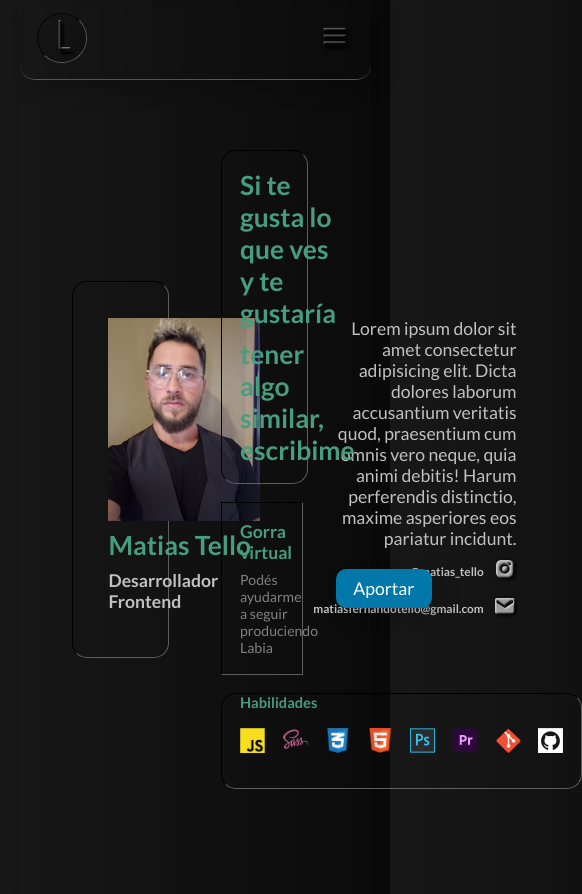
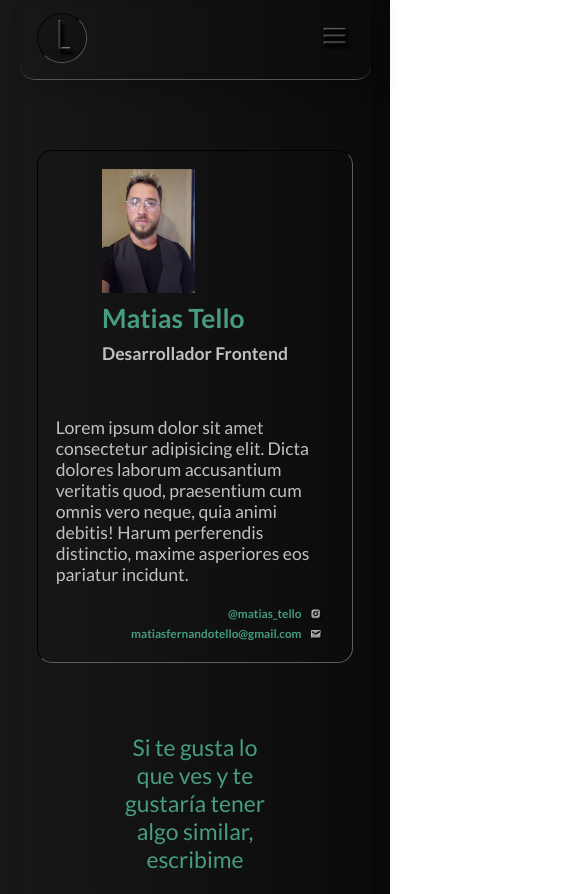
Before and after one commit to MatiasTello87/Labia, a website: page public/pages/yo.html in a window 390 px wide. Shown: the top 894 px of the page, 582 px wide, since content can reach past the window. Drawn offline with Linux system fonts and the light colour scheme.

Commit message:
response yo

```diff
--- a/public/pages/yo.html
+++ b/public/pages/yo.html
@@ -45,8 +45,7 @@
 
             <div class="contacto_yo">
                 <div class="invitacion">
-                    <h2>Si te gusta lo que ves y te gustaría</h2>
-                    <h2>tener algo similar, escribime</h2>
+                    <p>Si te gusta lo que ves y te gustaría tener algo similar, escribime</p>
                 </div>
 
             </div>
--- a/sass/_footer.scss
+++ b/sass/_footer.scss
@@ -6,7 +6,6 @@
     justify-content: space-between;
     align-items: start;
     justify-items: center;
-    margin-top: 7em;
     padding: 1em;
     color: $orange;
     @include border();
--- a/sass/_mixins.scss
+++ b/sass/_mixins.scss
@@ -53,13 +53,14 @@
 
 // boton mp
 @mixin btn_mp(){
-        padding: .5em 1em;
-        background-color: #0277a9;
+        padding: .3em .7em;
+        background-color: #2b89b1;
         border-radius: 10px;
         box-shadow: $shadow;
         font-size: 1em;
+        font-weight: 600;
         text-decoration: none;
-        color: white;
+        color: $white;
         &:hover{
             background-color: #009ee3;;
         }
--- a/sass/mediaqueries.scss
+++ b/sass/mediaqueries.scss
@@ -12,6 +12,34 @@
 
         .contacto_index{
             width: 70%;
+        }
+        .yo_section{
+            display: flex;
+            flex-direction: column;
+            align-items: center;
+            justify-content: space-evenly;
+            gap: 3em;
+            .img_yo{
+                width: 80%;
+                flex-direction: column;
+                align-items: center;
+                img{
+                    width: 50%;
+                }
+                div{
+                    p{
+                        text-align: start;
+                    }
+                }
+            }
+            .contacto_yo{
+                width: 60%;
+                border: none;
+                text-align: center;
+            }
+            .colaboracion{
+                width: 50%;
+            }
         }
     }
 }
@@ -85,6 +113,12 @@
                 }
             }
 
+        }
+        // page yo
+        .yo_section{
+            .colaboracion{
+                width: 90%;
+            }
         }
 
         // pag talleres
@@ -201,6 +235,19 @@
                 margin-bottom: 3em;
             }
         }
+        // page yo
+        .yo_section{
+            padding: 1em;
+            .img_yo{
+                width: 100%;
+                padding: 1em;
+
+            }
+        }
+        .iconos_skills{
+            width: 70%;
+            flex-wrap: wrap;
+        }
 
 
         // taller
--- a/sass/yo/yo.scss
+++ b/sass/yo/yo.scss
@@ -3,7 +3,7 @@
     grid-template-columns: repeat(4, 1fr);
     grid-auto-rows: minmax(200px);
     row-gap: 1em;
-    column-gap: 3em;
+    column-gap: 2em;
     padding: 1em 3em;
     align-items: center;
     .img_yo{
@@ -25,7 +25,10 @@
                 align-items: center;
                 justify-content: end;
                 flex-direction: row;
-                gap: .5em;
+                color: $verde_agua;
+           }
+           .icons_yo:first-of-type{
+            transform: translateY(10px);
            }
         }
         h1{
@@ -47,8 +50,9 @@
             flex-direction: column;
             align-items: start;
             gap: .5em;
-            h2{
+            p{
                 color: $verde_agua;
+                font-size: 1.3em;
             }
         }
 
@@ -62,6 +66,7 @@
         align-items: center;
         padding: 1em;
         gap: 1em;
+        border-radius: 15px;
         @include border();
         div{
             h4{
@@ -85,10 +90,9 @@
         justify-self: start;
         display: flex;
         flex-direction: column;
+        justify-content: center;
         gap: 1em;
-        // max-height: 100%;
-        padding: 0 1em;
-        // min-height: 100%;
+        padding: 1em;
         grid-column: 3/5;
         grid-row: 3/4;
         @include border();
@@ -98,6 +102,7 @@
         }
         div{
             display: flex;
+            flex-wrap: wrap;
             gap: 1em;
             img{
                 width: 25px;
```
Also changed, not shown: public/pages/contacto.html (+7 -0 lines), public/style.css, 1 other file.
